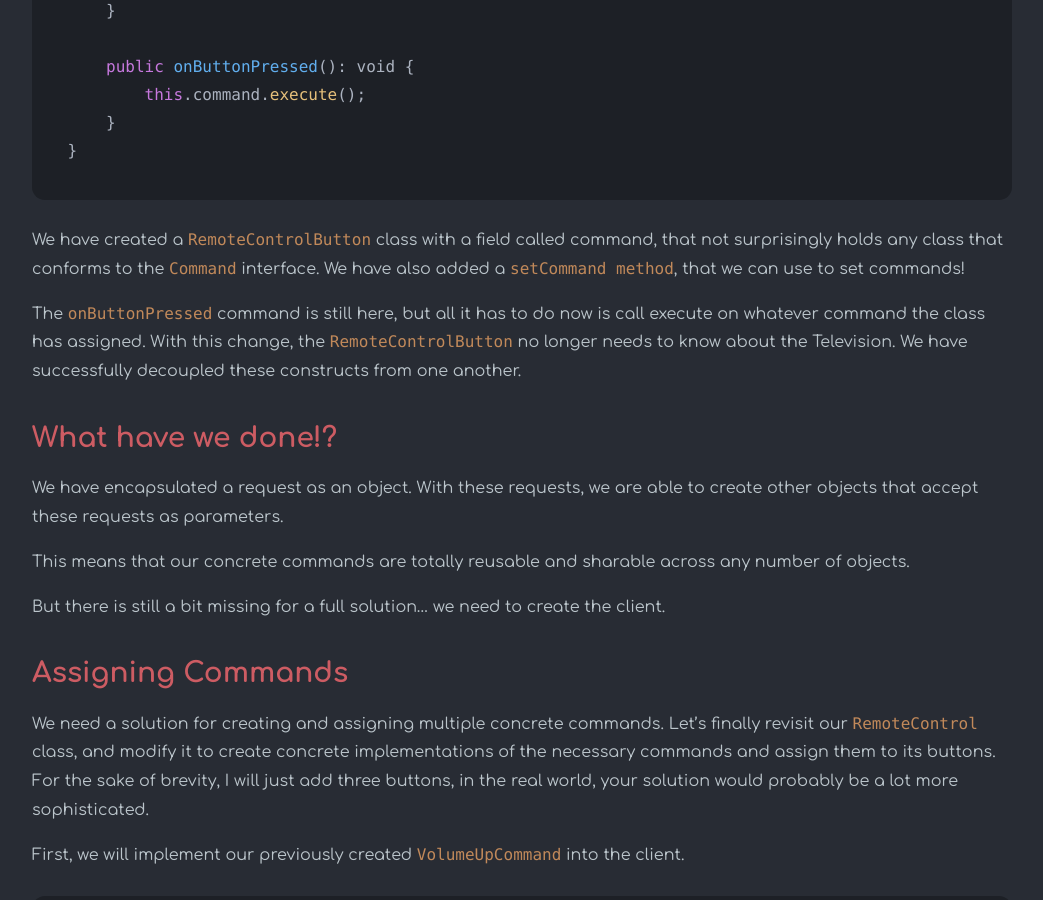
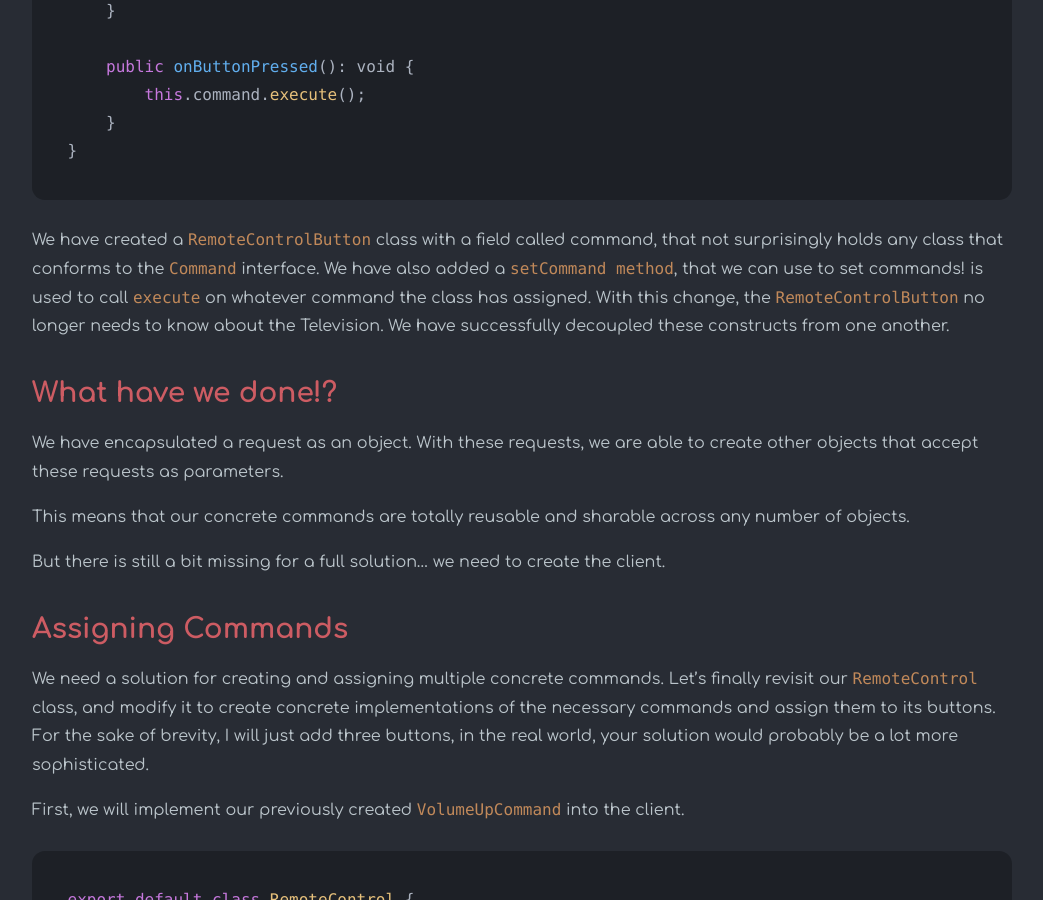
Before and after one commit to danielhutchinson/danielhutchinson.github.io, a Jekyll site: the page built from _posts/2019-04-19-encapsulating-logic-using-the-command-pattern.md, in a window 1280 px wide and 900 px high, scrolled down 3674 px. Shown: the whole window, without its empty margins (118-1161 px from the left). Built offline with Jekyll 4.4.1, drawn with Linux system fonts in a browser that asks for light colours; nearby versions of some CDN libraries.

Commit message:
fix: wording

````diff
--- a/_posts/2019-04-19-encapsulating-logic-using-the-command-pattern.md
+++ b/_posts/2019-04-19-encapsulating-logic-using-the-command-pattern.md
@@ -110,8 +110,7 @@ export default class RemoteControlButton {
 ```
 
 We have created a `RemoteControlButton` class with a field called command, that not surprisingly holds any class that conforms to the `Command` interface. We have also added a `setCommand method`, that we can use to set commands!
-
-The `onButtonPressed` command is still here, but all it has to do now is call execute on whatever command the class has assigned. With this change, the `RemoteControlButton` no longer needs to know about the Television. We have successfully decoupled these constructs from one another.
+is used to call `execute` on whatever command the class has assigned. With this change, the `RemoteControlButton` no longer needs to know about the Television. We have successfully decoupled these constructs from one another.
 
 ## What have we done!?
 We have encapsulated a request as an object. With these requests, we are able to create other objects that accept these requests as parameters.
````
